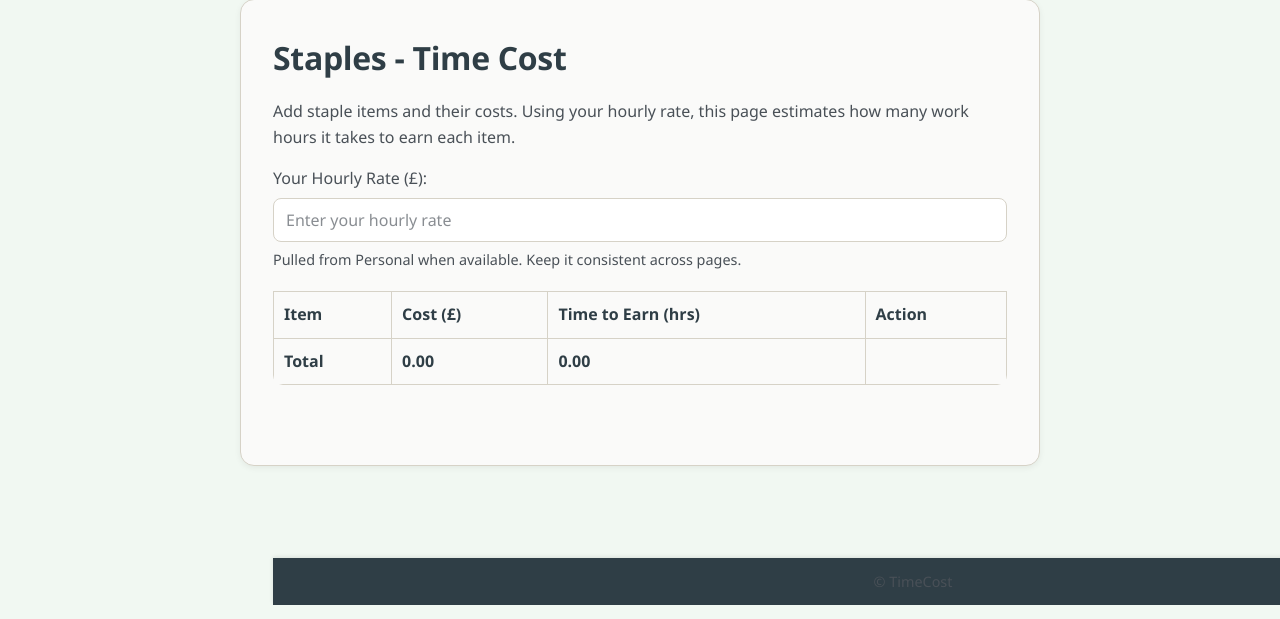
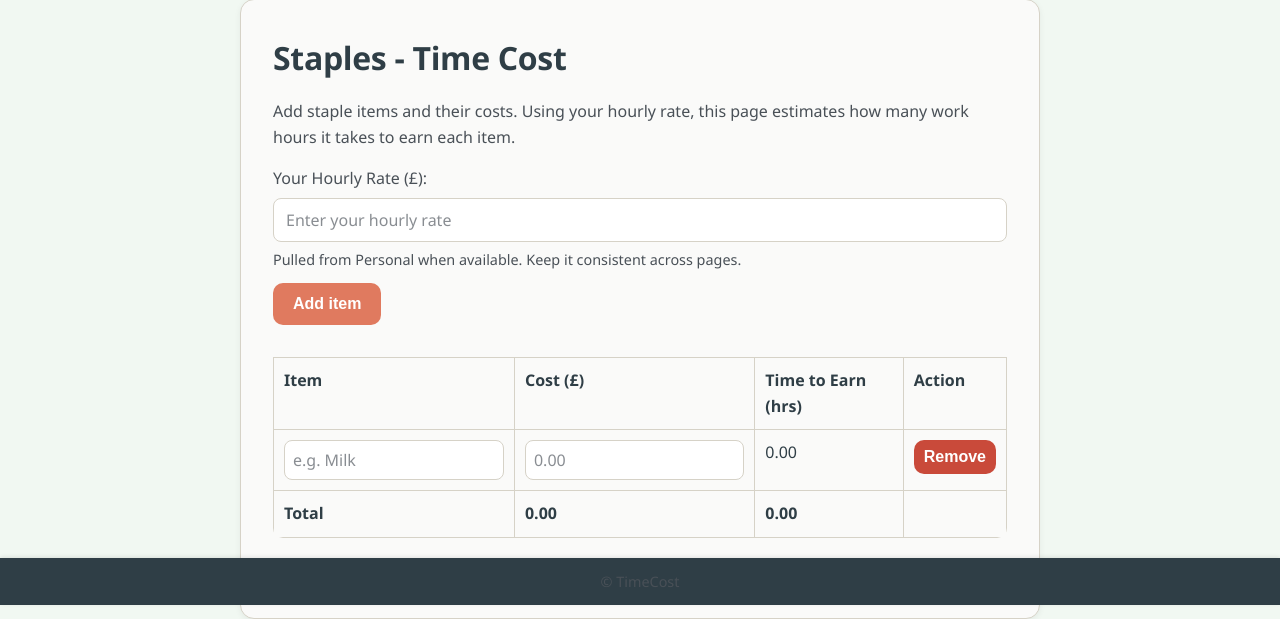
Before and after one commit to HandsomeSandwich/TimeCost, a Flask app: page /staples in a window 1280 px wide. Shown: the part 195-814 px from the top of the page. Run offline with Flask 3, Linux system fonts and the light colour scheme.

Commit message:
Fix staples template (close table/tfoot/endblock) and add Add item button

```diff
--- a/templates/staples.html
+++ b/templates/staples.html
@@ -117,6 +117,9 @@
     <small class="hint">Pulled from Personal when available. Keep it consistent across pages.</small>
   </div>
 
+  <div style="margin: 12px 0;">
+    <button type="button" id="addStapleBtn">Add item</button>
+  </div>
 
   <div class="table-wrap">
     <table class="expense-table table-wide">
@@ -137,4 +140,9 @@
           <td><strong id="totalCost">0.00</strong></td>
           <td><strong id="totalTime">0.00</strong></td>
           <td></td>
+        </tr>
+      </tfoot>
+    </table>
+  </div>
+</div>
 {% endblock %}
```
Lines whose indentation alone changed are shown as unchanged.
